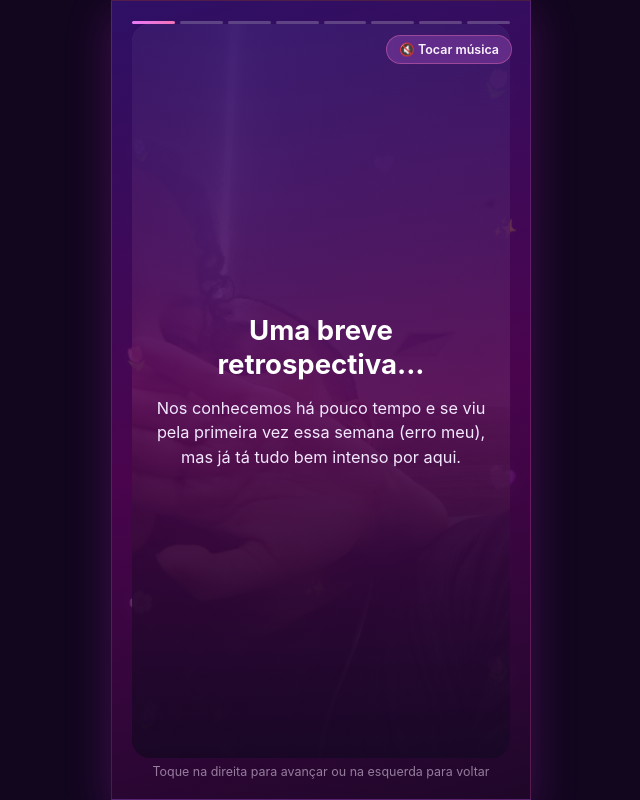
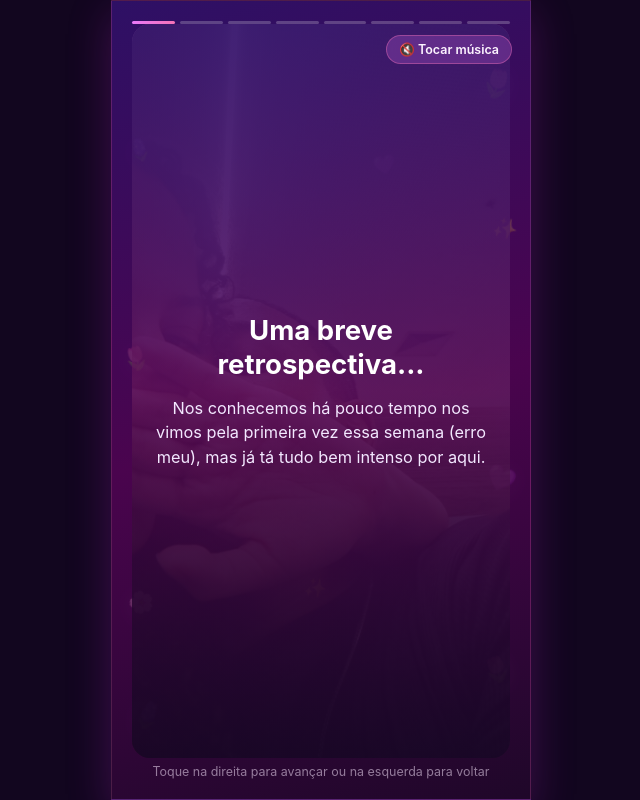
Before and after one commit to carlosssousa67-gif/nossa_retrospectiva, a plain HTML site: page index.html in a window 1280 px wide. Shown: the whole page, without its empty margins (319-959 px from the left). Drawn offline with Linux system fonts and the light colour scheme.

Commit message:
Update index.html

```diff
--- a/index.html
+++ b/index.html
@@ -344,7 +344,7 @@
       </div>
       <div class="slide-content">
         <h1>Uma breve retrospectiva...</h1>
-        <p>Nos conhecemos há pouco tempo e se viu pela primeira vez essa semana (erro meu), mas já tá tudo bem intenso por aqui.</p>
+        <p>Nos conhecemos há pouco tempo nos vimos pela primeira vez essa semana (erro meu), mas já tá tudo bem intenso por aqui.</p>
       </div>
     </div>
 
```
